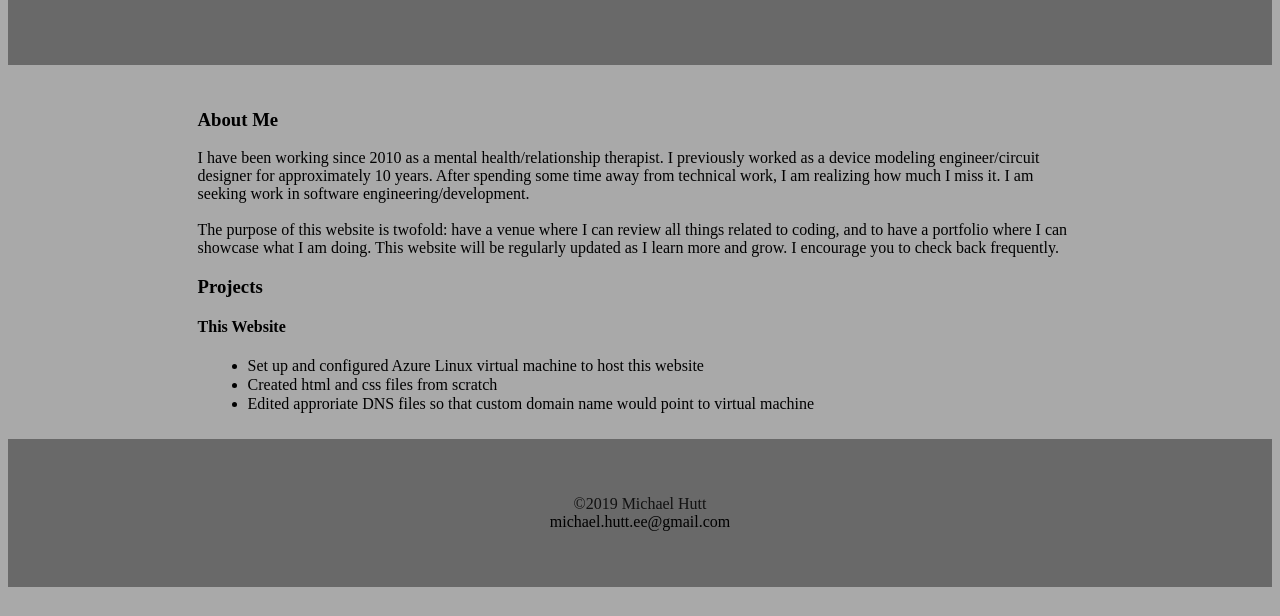
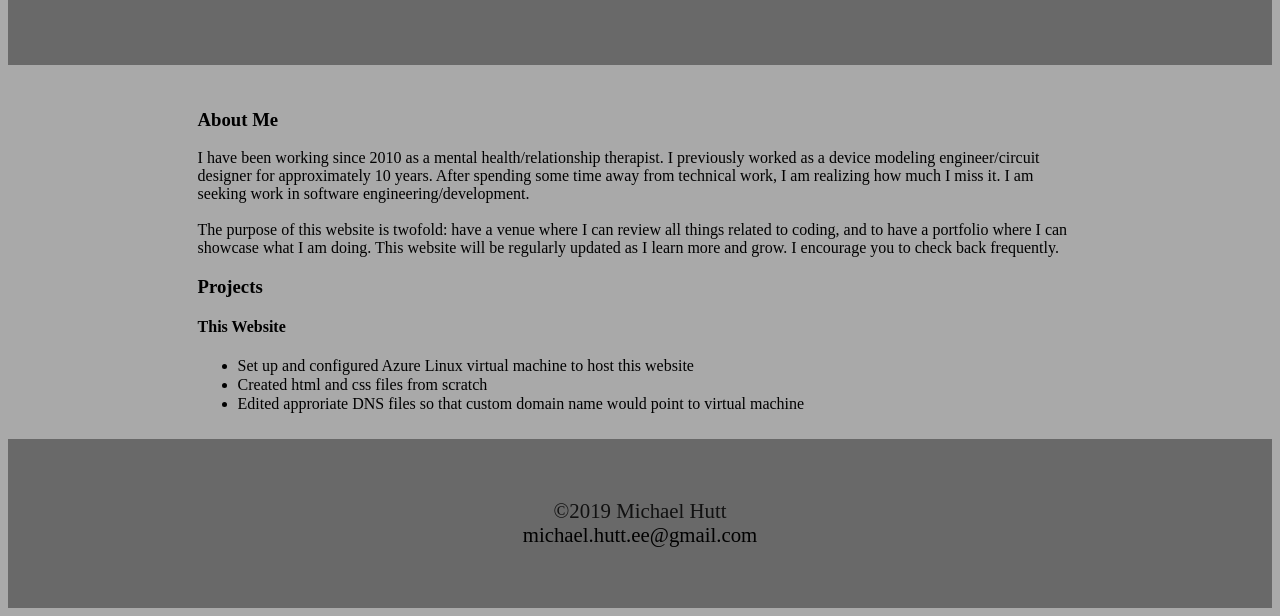
Before and after one commit to huttm1/michaelhutt, a plain HTML site: page index.html in a window 1280 px wide. Shown: the part 194-810 px from the top of the page. Drawn offline with Linux system fonts and the light colour scheme.

Commit message:
Add files via upload

```diff
--- a/css/mysheet.css
+++ b/css/mysheet.css
@@ -104,12 +104,12 @@ input[type=checkbox]:checked ~#menu{
 }
 #footerfont{
 	text-align:center;
-	/*font-size:22px;*/
+	font-size: 1.3rem;
 	color: #111;
 }
 #blurbfont{
 	text-align: center;
-	/*font-size: 22px;*/
+	font-size: 1rem;
 	color: beige;
 }
 #namefont{
@@ -126,7 +126,7 @@ input[type=checkbox]:checked ~#menu{
 #liinitial{
 	float: none;
 	display: list-item;
-	margin-left: 50px;
+	margin-left: 40px;
 }
 #headinglinespace{
 	line-height:1;
```
